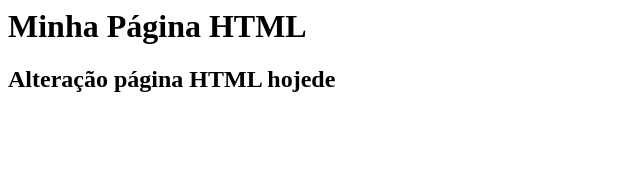
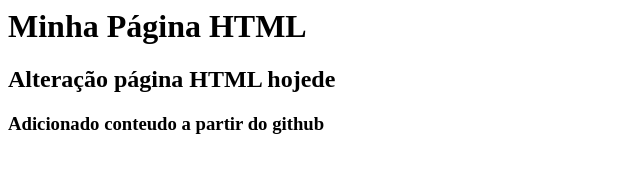
Before and after one commit to biancapasini/gama-no-github, a plain HTML site: page index.html in a window 1280 px wide. Shown: the whole page, without its empty margins (0-640 px from the left). Drawn offline with Linux system fonts and the light colour scheme.

Commit message:
Atualização pelo Github

```diff
--- a/index.html
+++ b/index.html
@@ -1,8 +1,7 @@
 <html>
     <body>
-        <h1>Minha Página HTML
-
-        </h1>
+        <h1>Minha Página HTML</h1>
         <h2>Alteração página HTML hojede</h2>
+        <h3>Adicionado conteudo a partir do github</h3>
     </body>
 </html>
```
